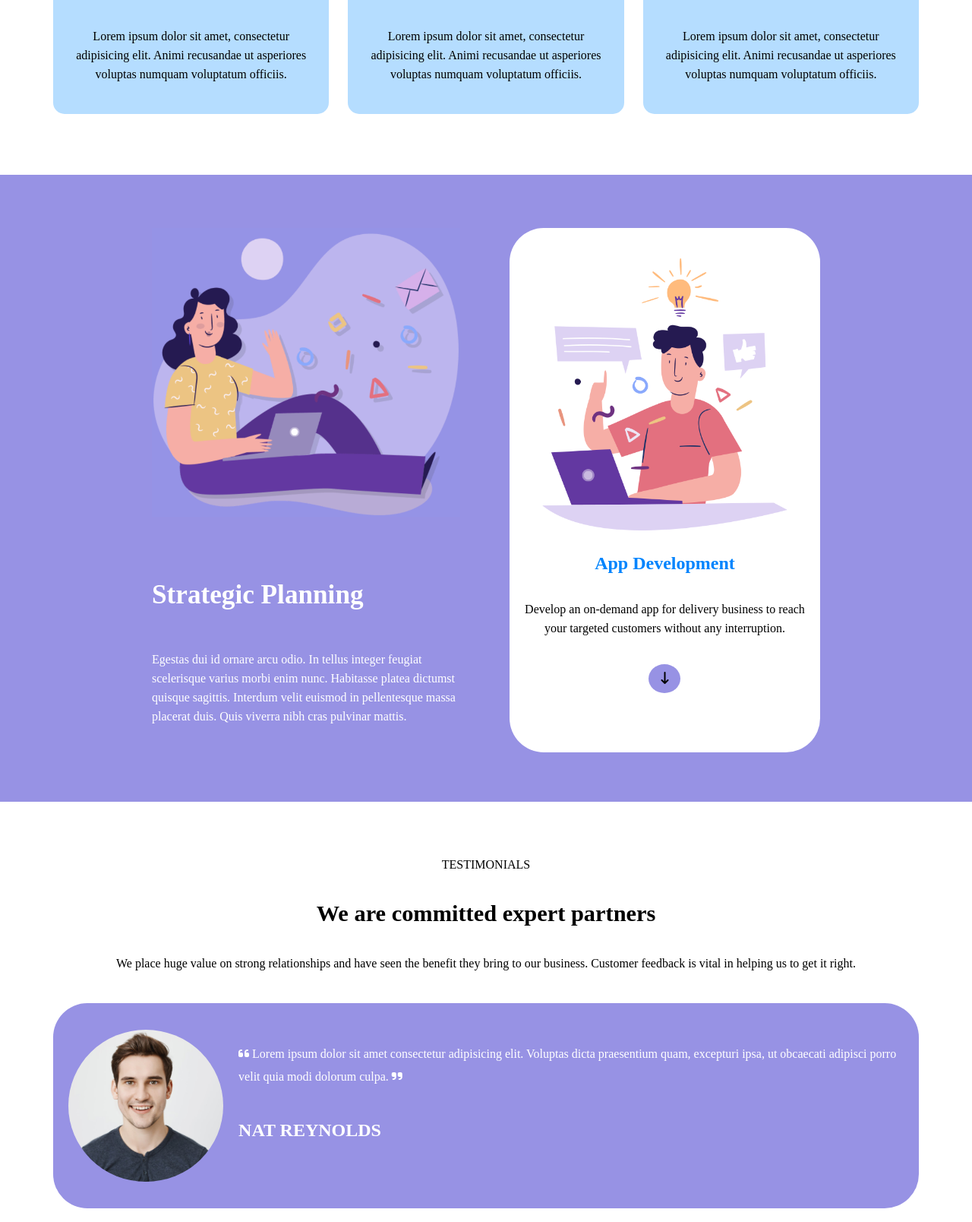
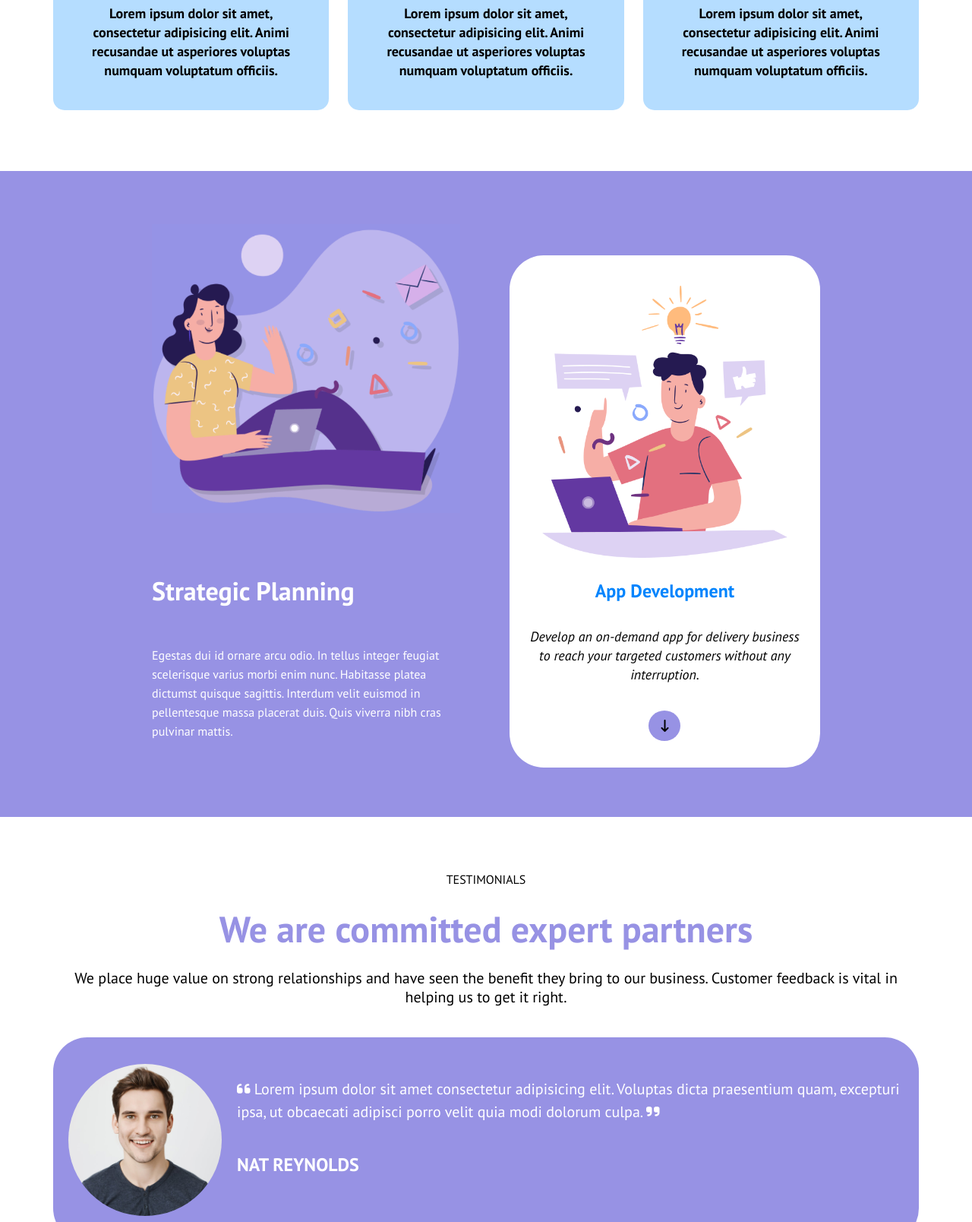
Before and after one commit to matteomedori/htmlcss-responsive-layout, a plain HTML site: page index.html in a window 1280 px wide. Shown: the part 723-2331 px from the top of the page at 76% size. Drawn offline with Linux system fonts and the light colour scheme.

Commit message:
feat: typography

```diff
--- a/css/style.css
+++ b/css/style.css
@@ -8,6 +8,10 @@ RESET
   margin: 0;
   padding: 0;
   box-sizing: border-box;
+}
+
+body {
+  font-family: "PT Sans", sans-serif;
 }
 
 /*
@@ -37,6 +41,7 @@ button {
   line-height: normal;
   padding: 10px 18px;
   border-radius: 25px;
+  cursor: pointer;
 }
 
 .blue-btn {
@@ -55,19 +60,19 @@ button {
 }
 
 h1 {
-  font-size: 3rem;
+  font-size: 4.5rem;
 }
 
 h2 {
-  font-size: 2.5rem;
+  font-size: 4.5rem;
 }
 
 h3 {
-  font-size: 2.2rem;
+  font-size: 2.125rem;
 }
 
 h4 {
-  font-size: 1.9rem;
+  font-size: 2.125rem;
 }
 
 h5 {
@@ -145,6 +150,11 @@ MAIN
   padding: 10px 40px;
 }
 
+.first-sect p {
+  font-size: 1.125rem;
+  font-weight: bold;
+}
+
 .first-sect .container .icon {
   margin-bottom: 30px;
   color: #0084fd;
@@ -161,7 +171,7 @@ MAIN
   color: white;
 }
 
-.second-sect h3 {
+.second-sect h4 {
   margin-top: 90px;
   margin-bottom: 60px;
 }
@@ -172,6 +182,11 @@ MAIN
 
 .second-sect .box img {
   margin-bottom: 25px;
+}
+
+.second-sect .box p {
+  font-size: 1.125rem;
+  font-style: italic;
 }
 
 .second-sect .violet-btn {
@@ -192,13 +207,15 @@ MAIN
   padding: 70px 0;
 }
 
-.third-sect h4 {
+.third-sect h3 {
   margin-top: 40px;
   margin-bottom: 40px;
+  color: #9792e4;
 }
 
 .third-sect p {
   margin-bottom: 40px;
+  font-size: 1.25rem;
 }
 
 .third-sect .box {
@@ -273,13 +290,16 @@ MAIN
 
 .fifth-section p {
   margin-top: 60px;
+  font-size: 1.25rem;
 }
 
-.fifth-section h4 {
+.fifth-section .container > div:last-child p {
+  font-size: 1.875rem;
   margin-top: 30px;
   margin-bottom: 30px;
   color: #9792e4;
   line-height: 35px;
+  font-weight: bold;
 }
 
 .fifth-section h2 {
@@ -373,8 +393,12 @@ RESPONSIVE
     max-width: 745px;
   }
 
-  h2 {
-    font-size: 4rem;
+  h1 {
+    font-size: 6rem;
+  }
+
+  h3 {
+    font-size: 3rem;
   }
 
   .first-sect .container .w-66 {
@@ -441,10 +465,6 @@ RESPONSIVE
     margin-top: 0;
   }
 
-  .sixth-sect h1 {
-    font-size: 4.5rem;
-  }
-
   footer .container {
     max-width: 420px;
   }
@@ -489,6 +509,14 @@ RESPONSIVE
     width: 50%;
   }
 
+  .second-sect .container > div:last-child {
+    align-self: flex-end;
+  }
+
+  .second-sect h3 {
+    margin-top: 120px;
+  }
+
   .third-sect .box > div:first-child {
     width: 35%;
   }
@@ -530,7 +558,7 @@ RESPONSIVE
   }
 
   .third-sect .box > div:first-child {
-    width: 23%;
+    width: 30%;
   }
 
   .fifth-section .circle-img i {
--- a/index.html
+++ b/index.html
@@ -7,6 +7,7 @@
     <!-- My CSS -->
     <link rel="stylesheet" href="css/style.css" />
     <!-- /My CSS -->
+
     <!-- Font Awesome -->
     <link
       rel="stylesheet"
@@ -16,6 +17,15 @@
       referrerpolicy="no-referrer"
     />
     <!-- /Font Awesome -->
+
+    <!-- Google Fonts: PT Sans -->
+    <link rel="preconnect" href="https://fonts.googleapis.com" />
+    <link rel="preconnect" href="https://fonts.gstatic.com" crossorigin />
+    <link
+      href="https://fonts.googleapis.com/css2?family=PT+Sans:ital,wght@0,400;0,700;1,400&display=swap"
+      rel="stylesheet"
+    />
+    <!-- /Google Fonts: PT Sans -->
   </head>
   <body>
     <!-- header -->
@@ -104,7 +114,7 @@
         <div class="container">
           <div>
             <div><img src="img/planning1.png" alt="planning1" /></div>
-            <h3>Strategic Planning</h3>
+            <h4>Strategic Planning</h4>
             <p>
               Egestas dui id ornare arcu odio. In tellus integer feugiat
               scelerisque varius morbi enim nunc. Habitasse platea dictumst
@@ -132,7 +142,7 @@
       <section class="third-sect">
         <div class="container text-center">
           <div>TESTIMONIALS</div>
-          <h4>We are committed expert partners</h4>
+          <h3>We are committed expert partners</h3>
           <p>
             We place huge value on strong relationships and have seen the
             benefit they bring to our business. Customer feedback is vital in
@@ -285,10 +295,10 @@
               <i class="fa-solid fa-quote-left"></i>
               <img src="img/about.jpg" alt="testimonial1" />
             </div>
-            <h4>
+            <p>
               I help companies tuncidum tortor aliquam nulla facilis cras
               fermentum odio.
-            </h4>
+            </p>
             <button class="violet-btn">
               <i class="fa-brands fa-linkedin"></i> Find me on Linkedin
             </button>
```
